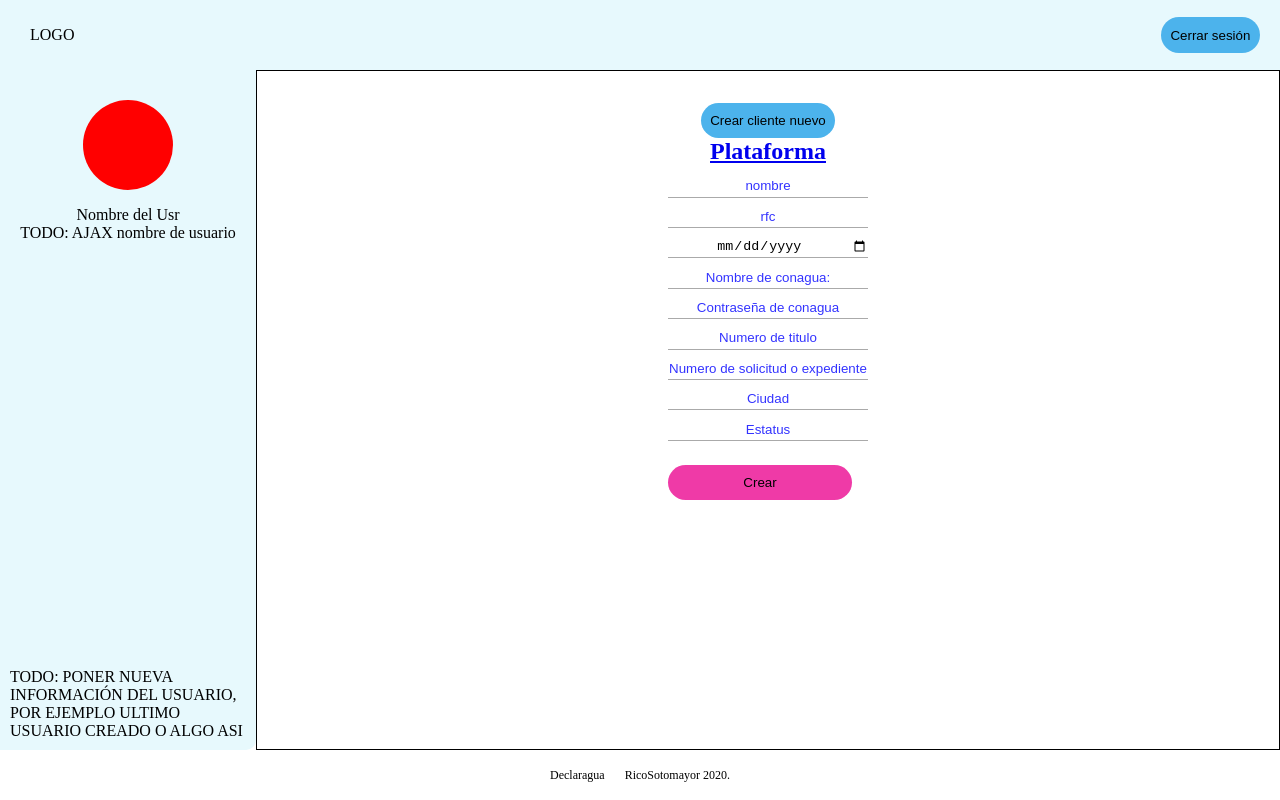
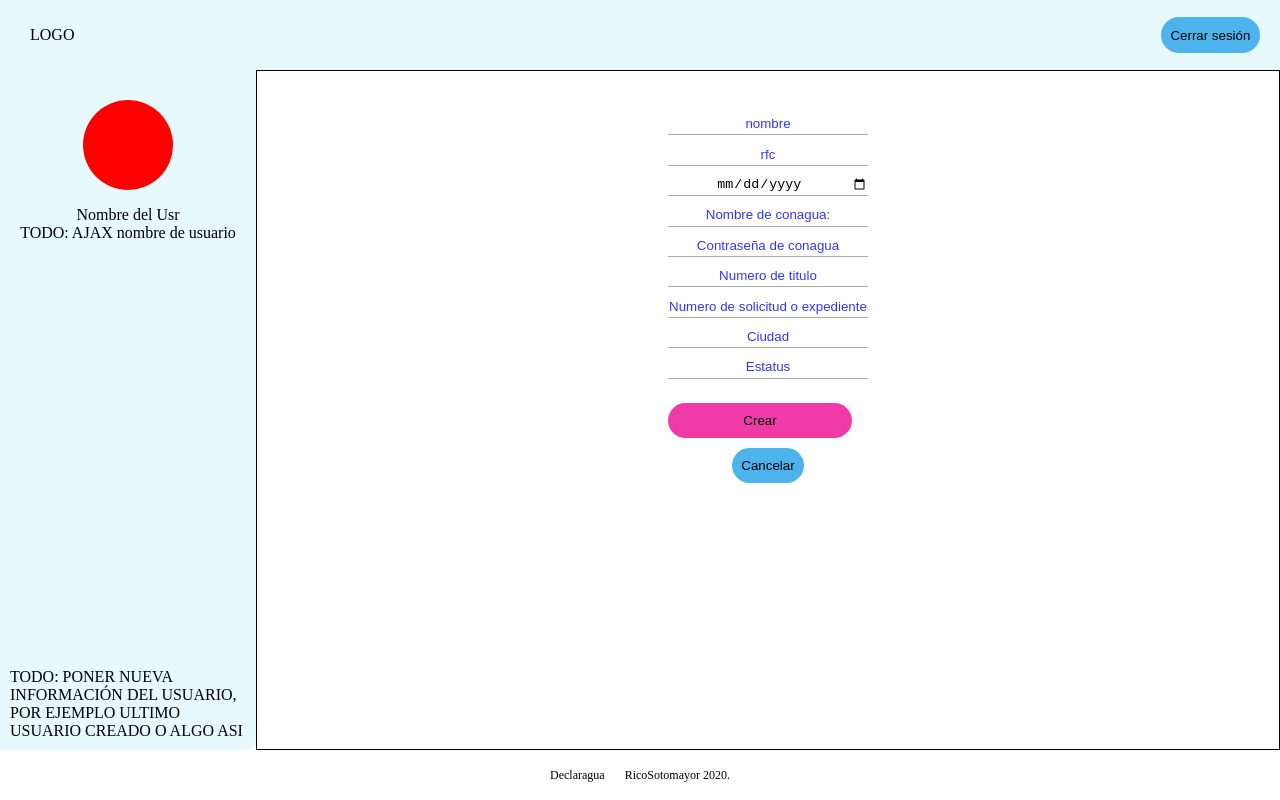
Before and after one commit to Eduardo-rico/declaragua, a Next.js app in the folder ssr/: page /plataforma/cliente/crear-cliente in a window 1280 px wide. Built offline with nearby package versions, Linux system fonts and the light colour scheme.

Commit message:
pequeño bug en crear cliente nuevo, creo

```diff
--- a/ssr/components/PlataformaLayout.js
+++ b/ssr/components/PlataformaLayout.js
@@ -3,6 +3,7 @@ import styled from '@emotion/styled';
 import Avatar from './Avatar';
 import Boton from './Boton';
 import CerrarSesion from './CerrarSesion';
+import Router from 'next/router';
 
 //cambiar el grid pls
 
@@ -129,16 +130,7 @@ const PlataformaLayout = (props) => {
             </p>
           </div>
         </Lateral>
-        <Contenido>
-          <Boton
-            onClick={() => {
-              Router.push('/plataforma/cliente/crear-cliente');
-            }}
-          >
-            Crear cliente nuevo
-          </Boton>
-          {props.children}
-        </Contenido>
+        <Contenido>{props.children}</Contenido>
         <Footer>
           <div>
             <p>Declaragua</p>
--- a/ssr/pages/plataforma.js
+++ b/ssr/pages/plataforma.js
@@ -10,6 +10,7 @@ import Boton from '../components/Boton';
 import ListaClientes from '../components/ListaClientes';
 
 import styled from '@emotion/styled';
+import BotonCrearCliente from '../components/BotonCrearCliente';
 
 const Wrapper = styled.div`
   display: flex;
@@ -47,6 +48,7 @@ const Plataforma = () => {
 
   return (
     <PlataformaLayout>
+      <BotonCrearCliente />
       <Wrapper>
         {clientes.length === 0 ? (
           <p>No tienes ningun usuario...</p>
--- a/ssr/pages/plataforma/cliente/crear-cliente.js
+++ b/ssr/pages/plataforma/cliente/crear-cliente.js
@@ -1,6 +1,7 @@
 import React, { useEffect, useState } from 'react';
 import axios from 'axios';
 import Router from 'next/router';
+import Boton from '../../../components/Boton';
 import Link from 'next/link';
 
 import { URL } from '../../../constantes/constantes';
@@ -14,7 +15,7 @@ const Contenedor = styled.div`
   padding: 10px;
 `;
 
-const Boton = styled.input`
+const BotonIn = styled.input`
   height: 2.2rem;
   background-color: #ee239de4;
   border: none;
@@ -87,11 +88,6 @@ const CrearCliente = () => {
 
   return (
     <PlataformaLayout>
-      <h2>
-        <Link href='/plataforma'>
-          <a>Plataforma</a>
-        </Link>
-      </h2>
       <Contenedor>
         <Form onSubmit={enviarCliente}>
           <Input
@@ -143,9 +139,16 @@ const CrearCliente = () => {
             placeholder='Estatus'
             onChange={guardarCliente}
           />
-          <Boton type='submit' value='Crear' />
+          <BotonIn type='submit' value='Crear' />
         </Form>
       </Contenedor>
+      <Boton
+        onClick={() => {
+          Router.push('/plataforma/');
+        }}
+      >
+        Cancelar
+      </Boton>
     </PlataformaLayout>
   );
 };
```
Also changed, not shown: ssr/components/BotonCrearCliente.js (added, +17 -0 lines).
